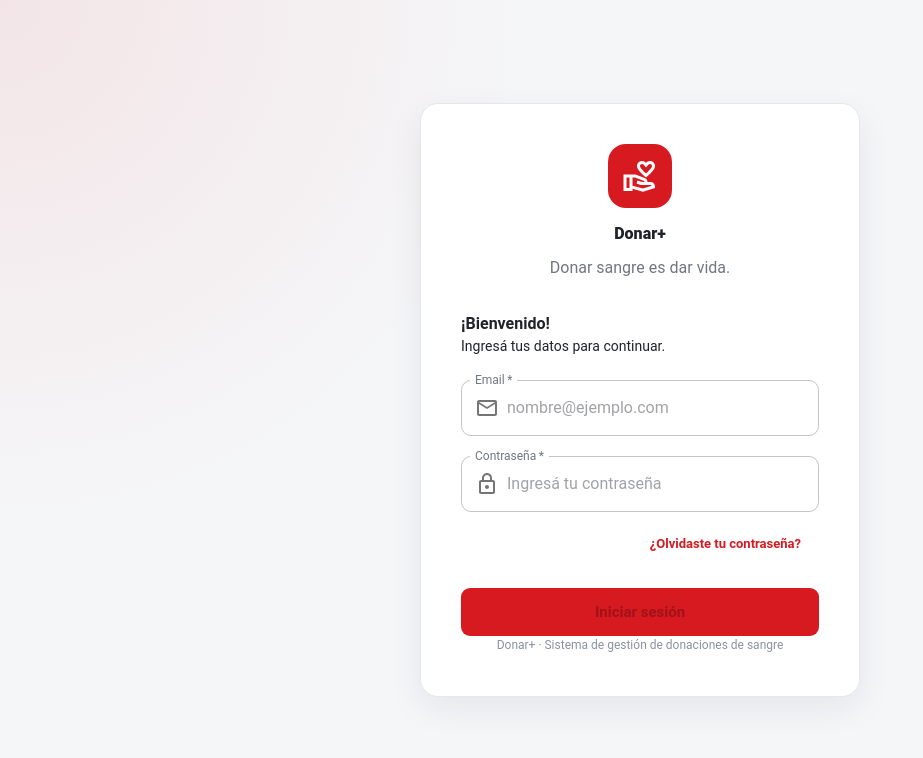
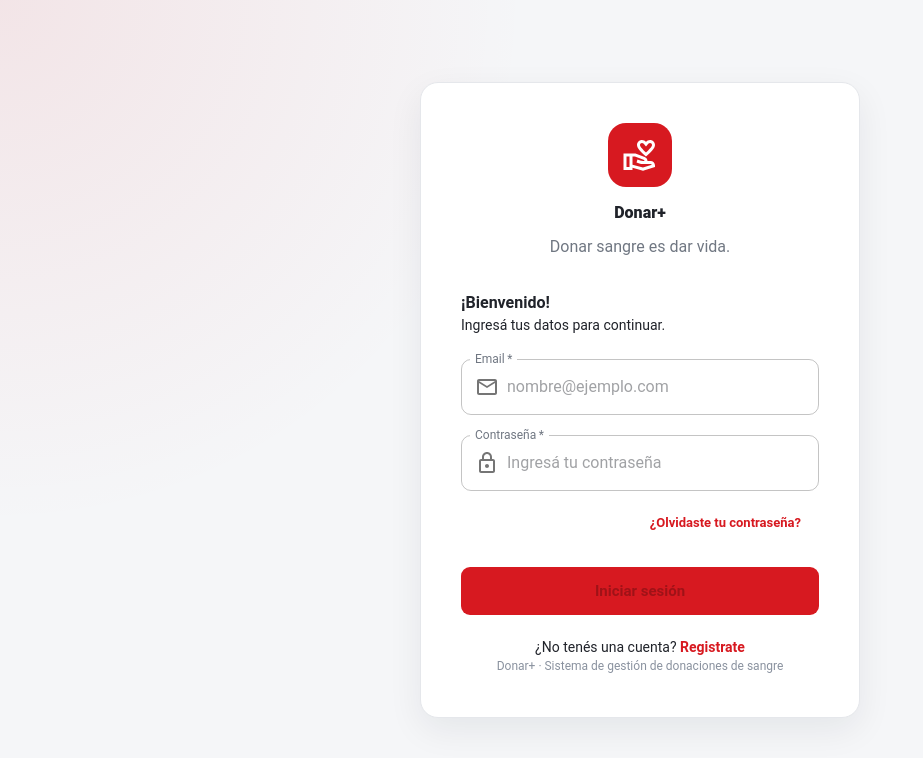
Before and after one commit to FedericoBrid/donar-api-frontend, a React (Vite) app: page /login in a window 1280 px wide. Shown: the top 758 px of the page, without its empty margins (0-923 px from the left). Built offline with nearby package versions, Linux system fonts and the light colour scheme.

Commit message:
fix login

```diff
--- a/src/pages/Login/Login.css
+++ b/src/pages/Login/Login.css
@@ -99,3 +99,20 @@
     padding: 28px 22px;
   }
 }
+
+.login-register-link {
+  margin-top: 22px;
+  text-align: center;
+}
+
+.login-register-link a {
+  color: #D71920;
+  font-weight: 600;
+  text-decoration: none;
+  transition: color 0.2s ease;
+}
+
+.login-register-link a:hover {
+  color: #b9151b;
+  text-decoration: underline;
+}
--- a/src/pages/Login/Login.tsx
+++ b/src/pages/Login/Login.tsx
@@ -162,7 +162,12 @@ function Login() {
             )}
           </Button>
         </Box>
-
+        <Box className="login-register-link">
+          <Typography variant="body2" color="text.secondary">
+            ¿No tenés una cuenta?{" "}
+            <Link to="/register">Registrate</Link>
+          </Typography>
+        </Box>
         <Typography className="login-footer" variant="caption">
           Donar+ · Sistema de gestión de donaciones de sangre
         </Typography>
```
